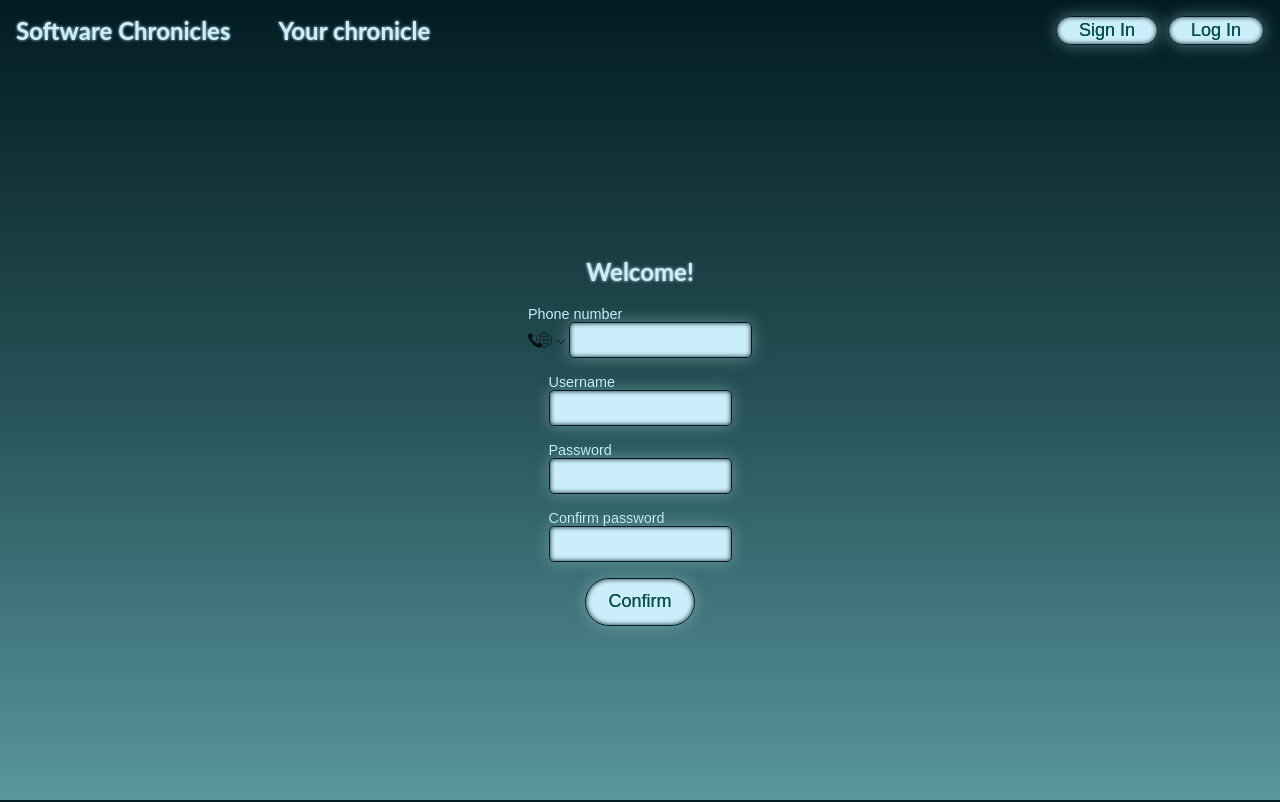
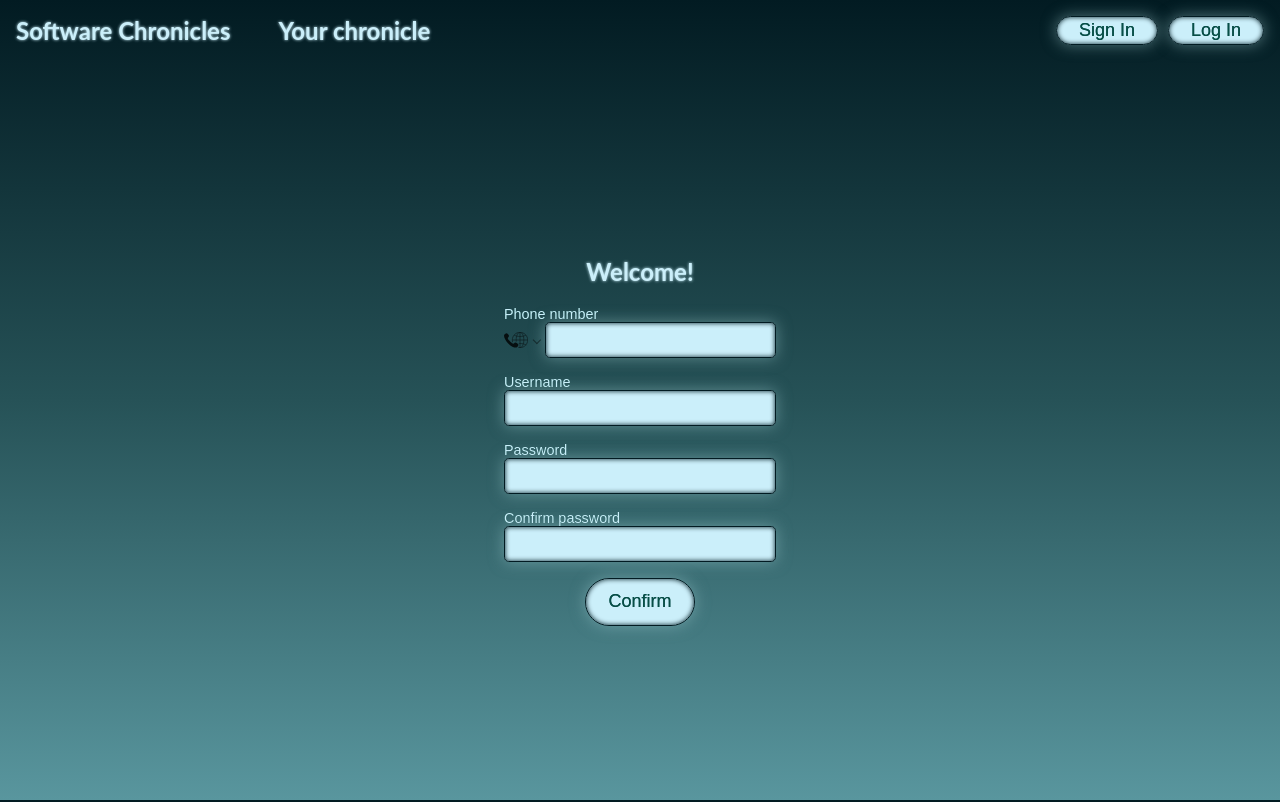
Before and after one commit to JosepDev23/sofware-chronicles-frontend, a Next.js app: page /sign-in in a window 1280 px wide. Built offline with nearby package versions, Linux system fonts and the light colour scheme.

Commit message:
fix signin css

```diff
--- a/src/app/sign-in/sign-in.module.css
+++ b/src/app/sign-in/sign-in.module.css
@@ -15,6 +15,7 @@
   margin-bottom: 1rem;
   display: flex;
   flex-direction: column;
+  width: 17rem;
 }
 
 .button_box {
```
